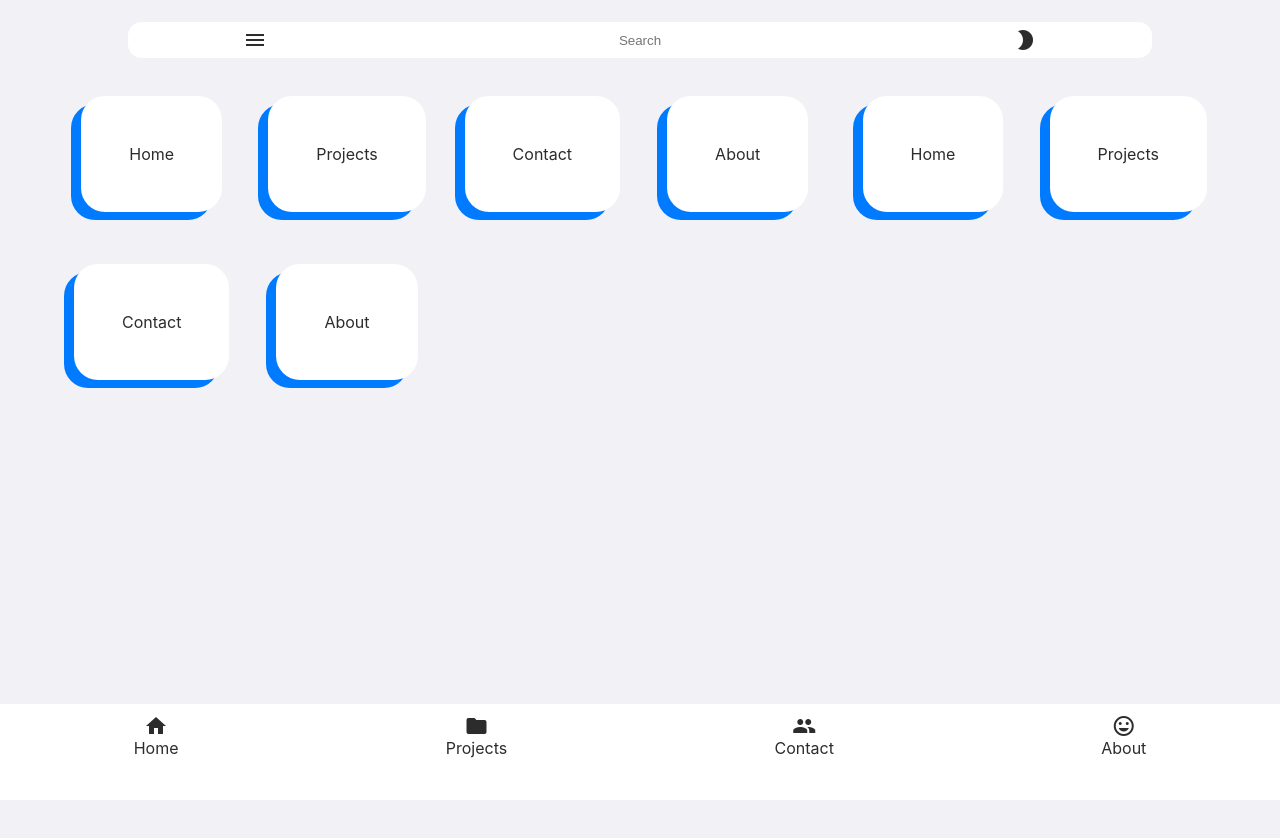
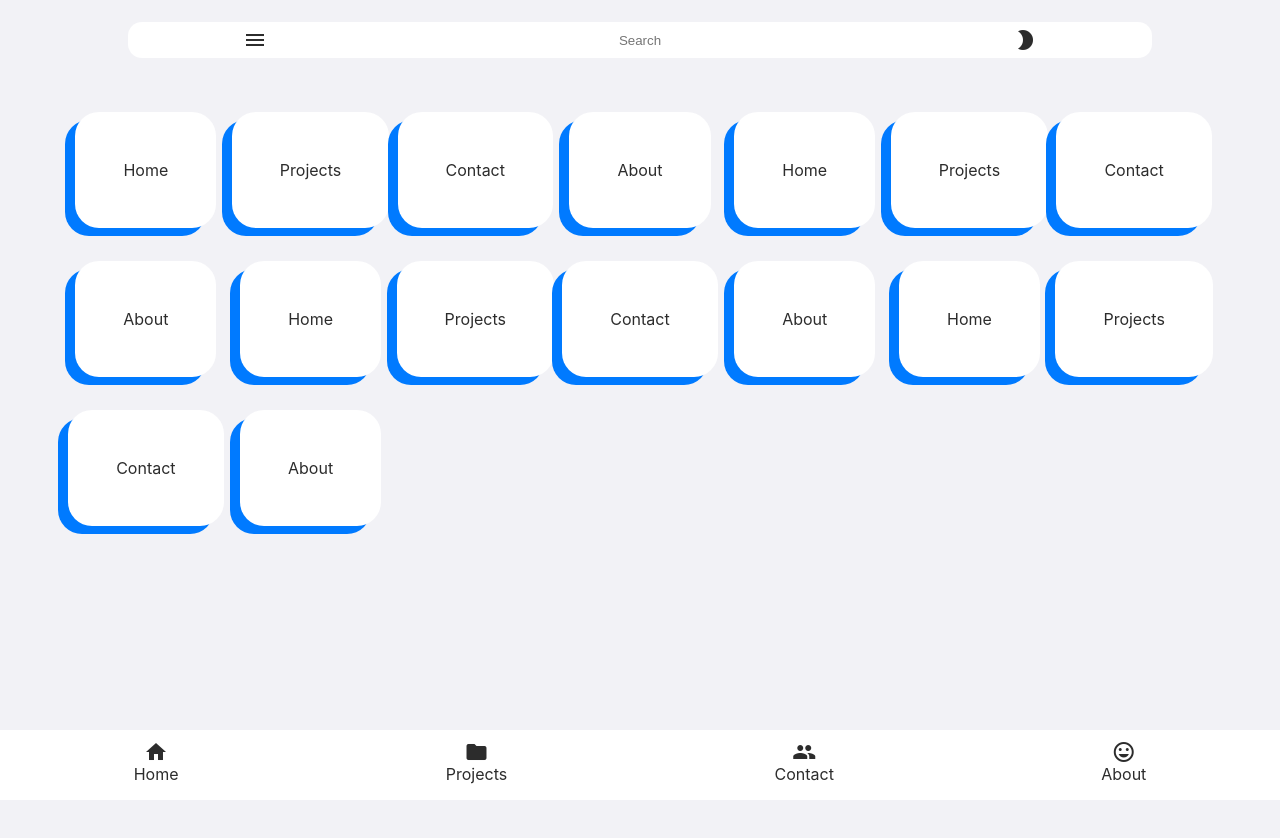
Before and after one commit to otindako/test.github.io, a React (Create React App) app: page / in a window 1280 px wide. Shown: the top 838 px of the page. Before the commit the page ends 800 px from the top, so only its background shows below. Built offline with nearby package versions, Linux system fonts and the light colour scheme.

Commit message:
made navbar into a modal, fixed spacing issues

```diff
--- a/src/components/Dashboard.css
+++ b/src/components/Dashboard.css
@@ -16,6 +16,6 @@
     display: grid;
     grid-template-columns: repeat(auto-fit, minmax(150px, 1fr));
     grid-auto-rows: minmax(100px, 1fr);
-    grid-gap: 20px;
-
+    grid-gap: 1px;
+    margin: 0 auto;
 }
--- a/src/components/Dashboard.js
+++ b/src/components/Dashboard.js
@@ -11,6 +11,14 @@ function Dashboard(){
         <div className="item-box">Projects</div>
         <div className="item-box">Contact</div>
         <div className="item-box">About</div>
+        <div className="item-box">Home</div>
+        <div className="item-box">Projects</div>
+        <div className="item-box">Contact</div>
+        <div className="item-box">About</div>
+        <div className="item-box">Home</div>
+        <div className="item-box">Projects</div>
+        <div className="item-box">Contact</div>
+        <div className="item-box">About</div>
 
     </article>
 }
--- a/src/components/Searchbar.css
+++ b/src/components/Searchbar.css
@@ -5,6 +5,10 @@
     display: flex;
     align-items: center;
     justify-content: center;
+
+    position: fixed;
+    top: 0;
+    width: 100%;
 
 }
 
--- a/src/components/footer.css
+++ b/src/components/footer.css
@@ -3,7 +3,6 @@
     position: fixed;
     bottom: 0;
     width: 100%;
-    height: 5em;
     padding-bottom: 1em;
 
 }
--- a/src/index.css
+++ b/src/index.css
@@ -10,6 +10,8 @@ html,
 body{
   height: 100%;
   box-sizing: border-box;
+  margin-top: 6em;
+  margin-bottom: 14em;
 }
 
 body {
@@ -48,5 +50,4 @@ li{
 
 .width-container{
   width: 90%;
-  margin: 0 auto;
 }
```
